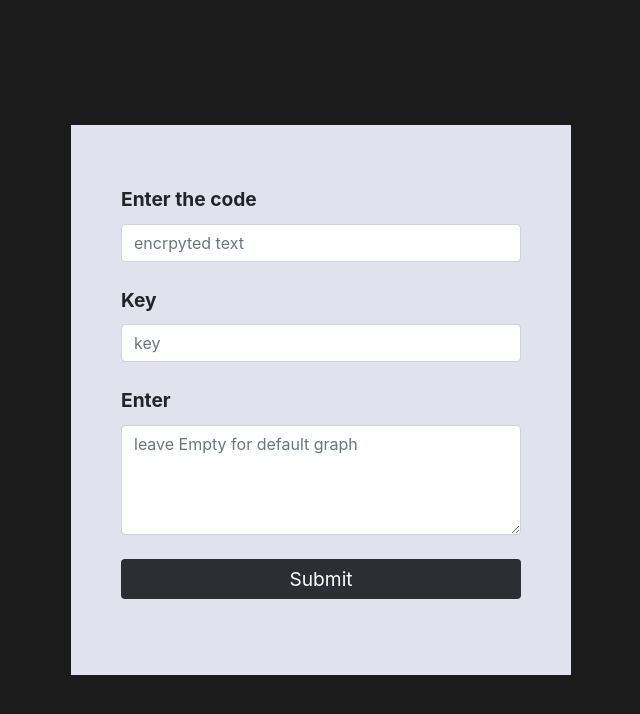
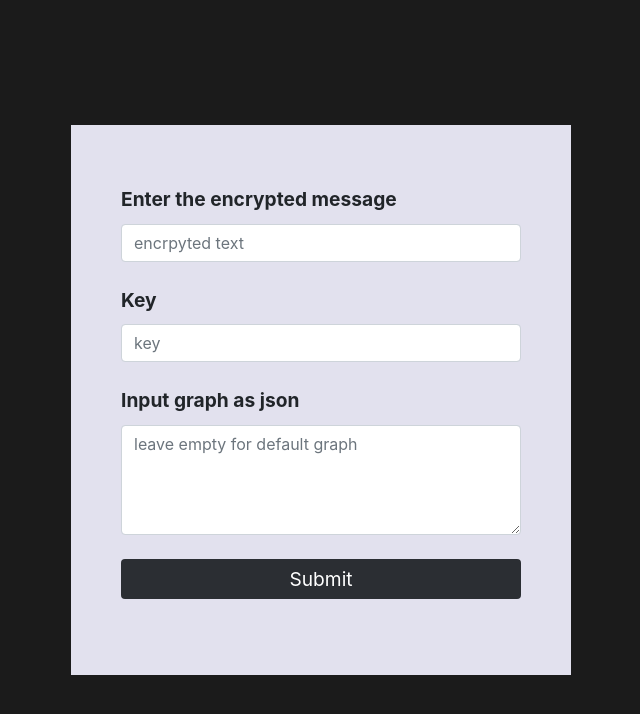
Before and after one commit to Akshath-Mahajan/T035_Winsoft, a Django app: page / in a window 1280 px wide. Shown: the top 714 px of the page, without its empty margins (319-959 px from the left). Run offline with Django 3.2, Linux system fonts and the light colour scheme; some libraries are stand-ins or nearby versions.

Commit message:
changed templates

```diff
--- a/EnigmaEncoder/core/templates/core/index.html
+++ b/EnigmaEncoder/core/templates/core/index.html
@@ -10,12 +10,12 @@
     <body>
         <div class="container">
         <form>
-            <label class="label" ><b>Enter the code</b></label><br>
-            <input type="text" class="form-control" required placeholder="encrpyted text"><br>
+            <label class="label" ><b>Enter the encrypted message</b></label><br>
+            <input type="text" class="form-control" required placeholder="encrpyted text" name="encrypted_text"><br>
             <label class="label" ><b>Key</b></label><br>
-            <input type="text" class="form-control" required placeholder="key"><br>
-            <p id="message" class="label"><b>Enter</b></p>
-            <textarea name="message" class="form-control" rows="4" placeholder="leave Empty for default graph"></textarea>
+            <input type="text" class="form-control" required placeholder="key" name="key"><br>
+            <p id="message" class="label"><b>Input graph as json</b></p>
+            <textarea name="graph" class="form-control" rows="4" placeholder="leave empty for default graph"></textarea>
             <input type="submit" value="Submit" class="btn" >
         </form>
         </div>
```
Also changed, not shown: EnigmaEncoder/core/templates/core/output.html (+4 -4 lines).
